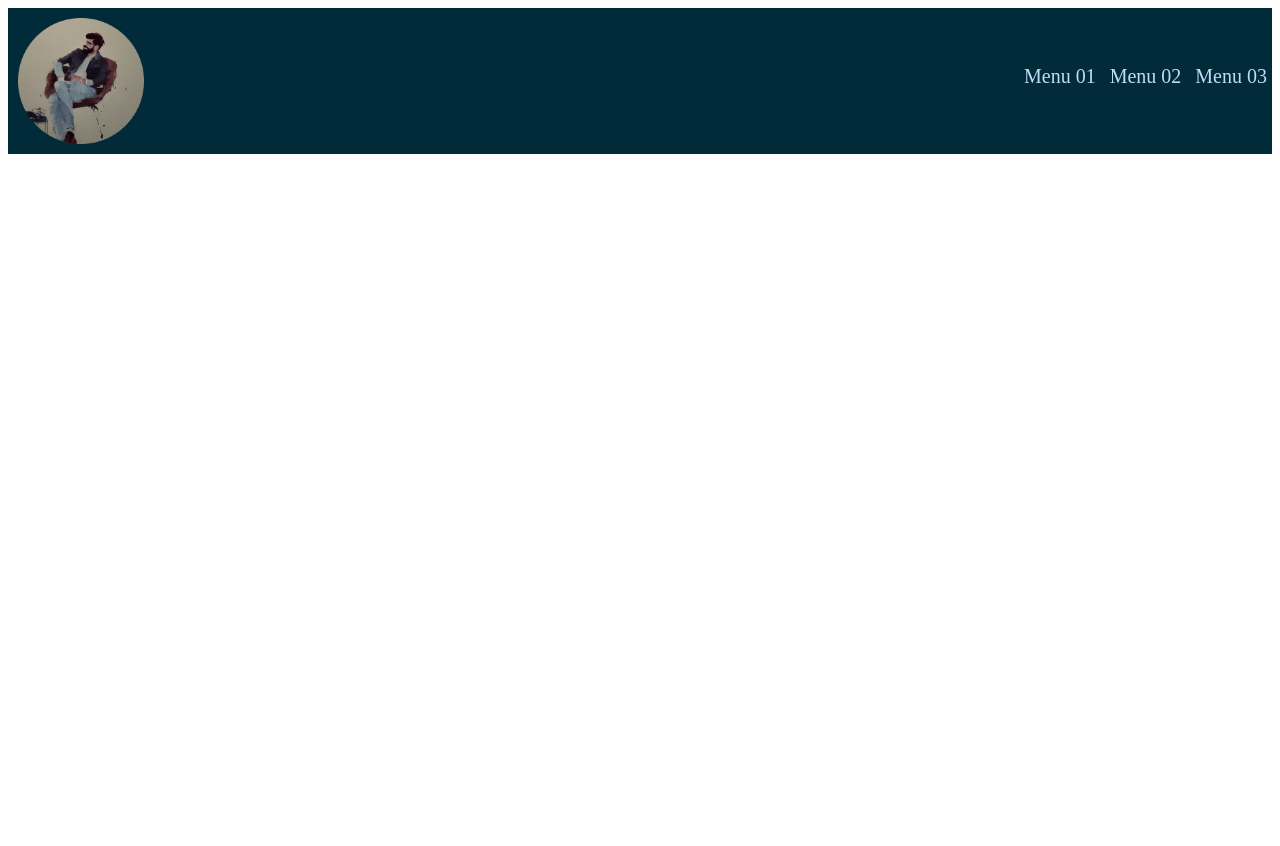
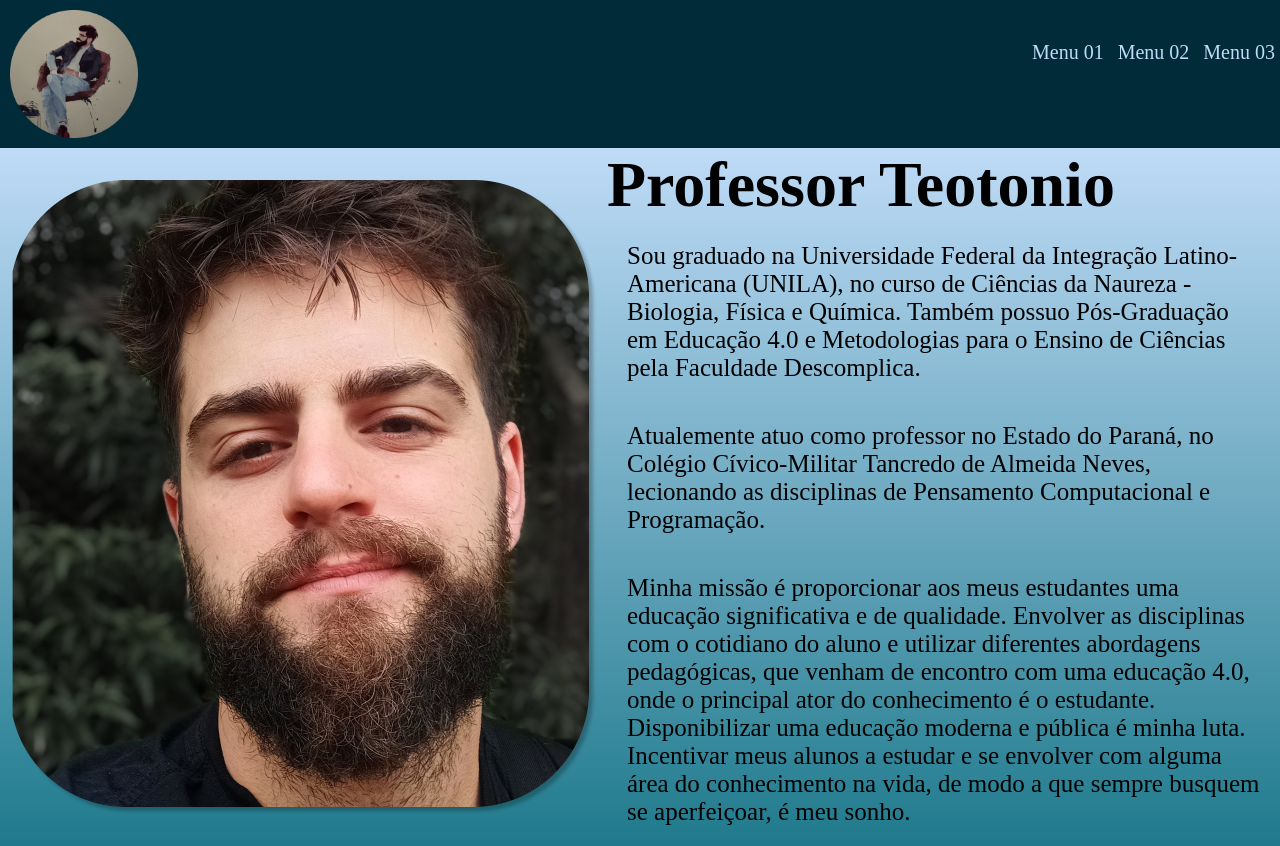
Before and after one commit to teotoniojr/2B-programacao, a plain HTML site: page index.html in a window 1280 px wide. Before the commit the page ends 800 px from the top, so only its background shows below. Drawn offline with Linux system fonts and the light colour scheme.

Commit message:
Add files via upload

```diff
--- a/index.html
+++ b/index.html
@@ -18,7 +18,22 @@
 
     </header>
     <main>
-
+        <section class="principal">
+            <img src="foto-principal.png" alt="" class="principal-imagem">
+            <div class="texto-e-titulo">
+                <h1 class="principal-titulo"> Professor Teotonio</h1>
+                <p class="principal-texto">Sou graduado na Universidade Federal da Integração Latino-Americana (UNILA),
+                    no curso de Ciências da Naureza - Biologia, Física e Química. Também possuo Pós-Graduação em Educação 4.0
+                    e Metodologias para o Ensino de Ciências pela Faculdade Descomplica.</p>
+                <p class="principal-texto">Atualemente atuo como professor no Estado do Paraná, no Colégio Cívico-Militar
+                    Tancredo de Almeida Neves, lecionando as disciplinas de Pensamento Computacional e Programação. </p>
+                <p class="principal-texto">Minha missão é proporcionar aos meus estudantes uma educação significativa e de qualidade.
+                    Envolver as disciplinas com o cotidiano do aluno e utilizar diferentes abordagens pedagógicas, que venham de encontro
+                    com uma educação 4.0, onde o principal ator do conhecimento é o estudante. Disponibilizar uma educação moderna e
+                    pública é minha luta. Incentivar meus
+                    alunos a estudar e se envolver com alguma área do conhecimento na vida, de modo a que sempre busquem se aperfeiçoar, é meu sonho.</p>
+            </div>
+        </section>
     </main>
     <footer>
 
--- a/style.css
+++ b/style.css
@@ -2,6 +2,11 @@
     --preto-azul: #022B3A;
     --azul: #1F7A8C;
     --azul-bebe: #BFDBF7;
+}
+
+*{
+    margin: 0;
+    padding: 0;
 }
 
 .cabecalho{
@@ -22,3 +27,28 @@
     width:  10%;
     margin: 10px;
 }
+
+.principal{
+    background-color: var(--azul-bebe);
+    background-image: linear-gradient(var(--azul-bebe),var(--azul));
+    display: flex;
+    justify-content: center;
+    align-items: center;
+}
+.principal-titulo{
+    font-size: 64px;
+
+}
+.principal-texto{
+padding: 20px;
+font-size: 25px;
+
+}
+
+
+
+
+.principal-imagem{
+    padding: 10px;
+    width: 85%;
+}
```
Also changed, not shown: foto-principal.png (added).
